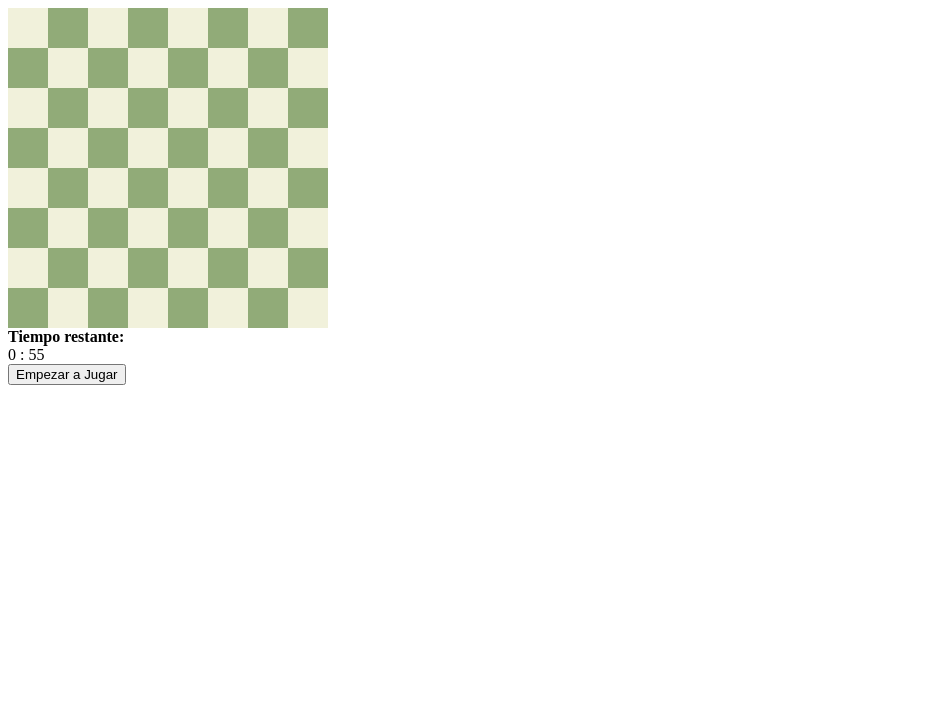
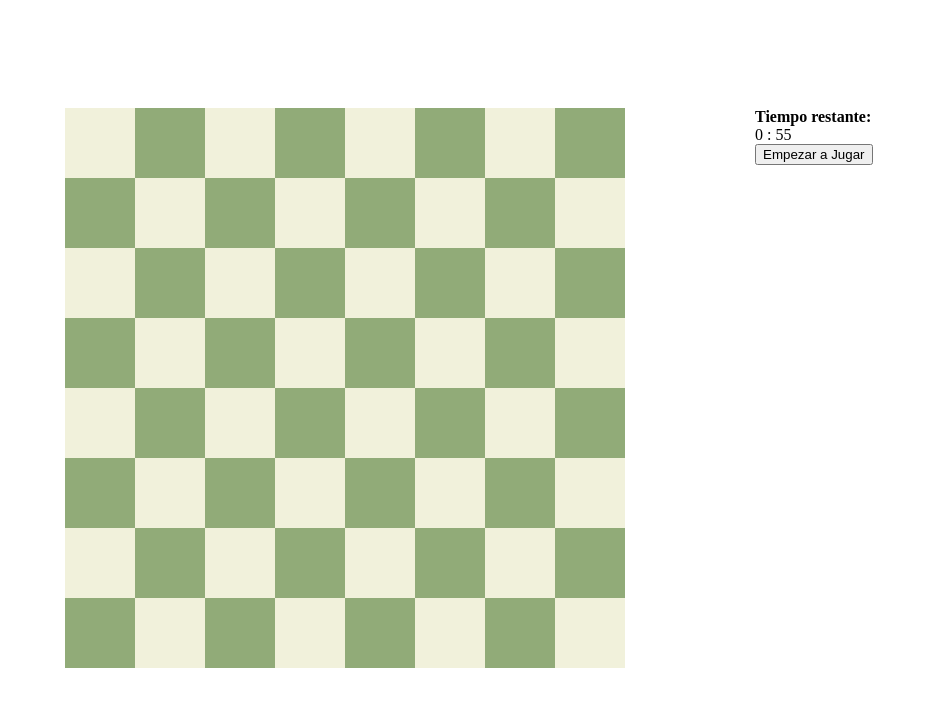
Before and after one commit to Santiagokmids/Chess, a plain HTML site: page Index.html in a window 1280 px wide. Shown: the whole page, without its empty margins (0-928 px from the left). Drawn offline with nearby package versions, Linux system fonts and the light colour scheme.

Commit message:
The boardgame is more prettier

```diff
--- a/Index.html
+++ b/Index.html
@@ -5,8 +5,14 @@
     <script src="https://unpkg.com/react@17/umd/react.development.js"></script>
     <script src="https://unpkg.com/react-dom@17/umd/react-dom.development.js"></script>
     <script src="https://unpkg.com/@babel/standalone/babel.min.js"></script>
-    <link rel=StyleSheet href="main.css" type="text/css" media="screen">
+    <link rel="styleSheet" href="main.css" type="text/css" media="screen">
 </head>
+
+
+<body>
+    <section class="mainContainer">
+        <section class="gameContainer">
+            <div class="container-board">
                 <div id="cheesGame"></div>
                 <script type="text/babel">
 
@@ -121,6 +127,7 @@
                     }
 
                     function Square(props) {
+
                         if(props.value % 2 === 0) {
                             return (
                                 <button id={props.value} className="square square--even" onClick={props.onClick}>
@@ -129,7 +136,7 @@
                             );
                         }
                         return (
-                <button className="square square--odd" onClick={props.onClick}>
+                            <button id={props.value} className="square square--odd" onClick={props.onClick}>
                                 {props.value}
                             </button>
                         );
@@ -141,9 +148,8 @@
                     );
 
                 </script>
-<body>
-
-
+            </div>
+            <div id="container-game">
                 <b>Tiempo restante: </b>
                 <div id = "timer"></div>
                 <script type="text/babel">
@@ -195,10 +201,10 @@
                         <Timer />,
                         document.getElementById('timer')
                     );
-
                 </script>
-
                 <button> Empezar a Jugar</button>
-
+            </div>
+        </section>
+    </section>
 </body>
 </html>
--- a/main.css
+++ b/main.css
@@ -1,6 +1,38 @@
+.mainContainer {
+    display: flex;
+    min-height: 100vh;
+    justify-content: center;
+    align-items: center;
+}
+
+.gameContainer {
+    width: 1150px;
+    height: 600px;
+    display: flex;
+}
+
+.container-board {
+    width: 60%;
+    height: 100%;
+}
+
+.container-game {
+    width: 40%;
+    height: 100%;
+}
+
 .game {
     display: flex;
     flex-direction: row;
+}
+
+.container {
+    display: flex;
+}
+
+.container-game {
+    display: flex;
+    flex-direction: column;
 }
 
 .board-row:after {
@@ -10,8 +42,8 @@
 }
 
 .square {
-    width: 40px;
-    height: 40px;
+    width: 70px;
+    height: 70px;
     border-width: 0px;
     color: transparent;
 }
```
Lines whose indentation alone changed are shown as unchanged.
